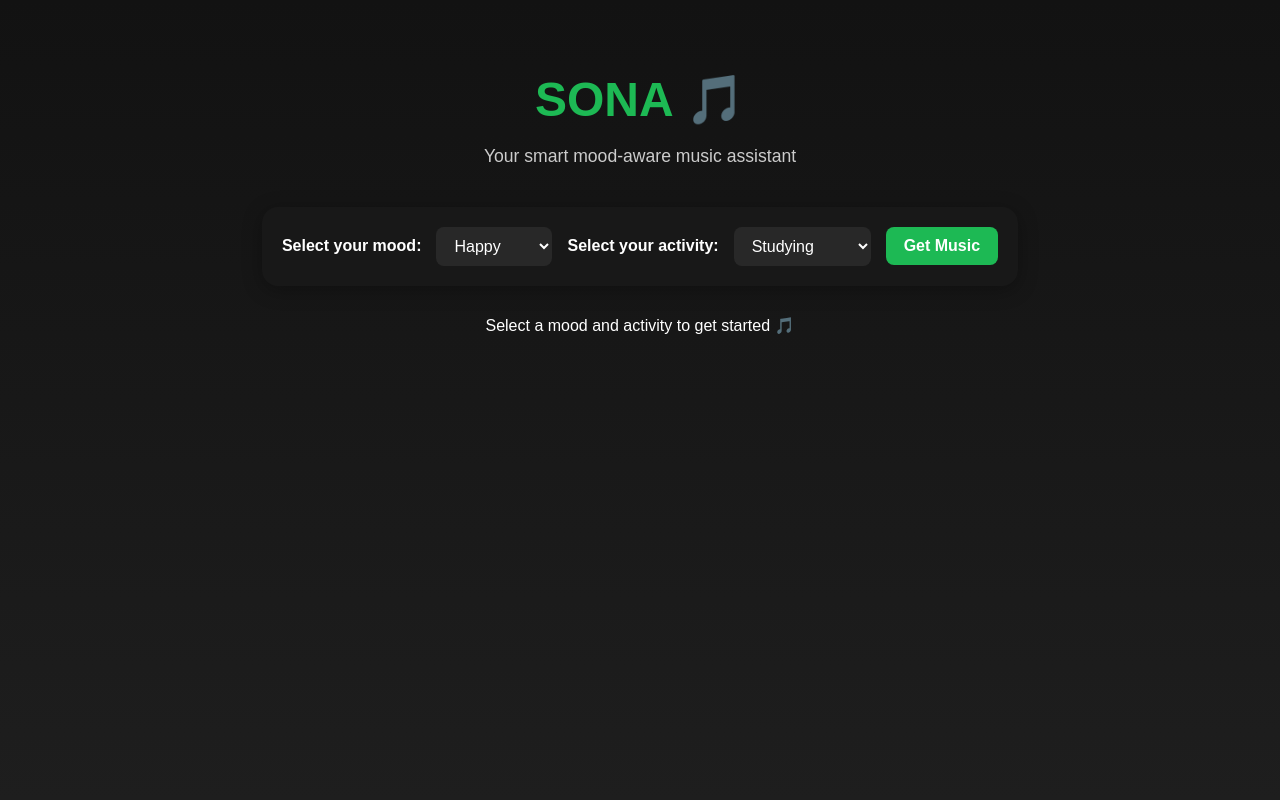
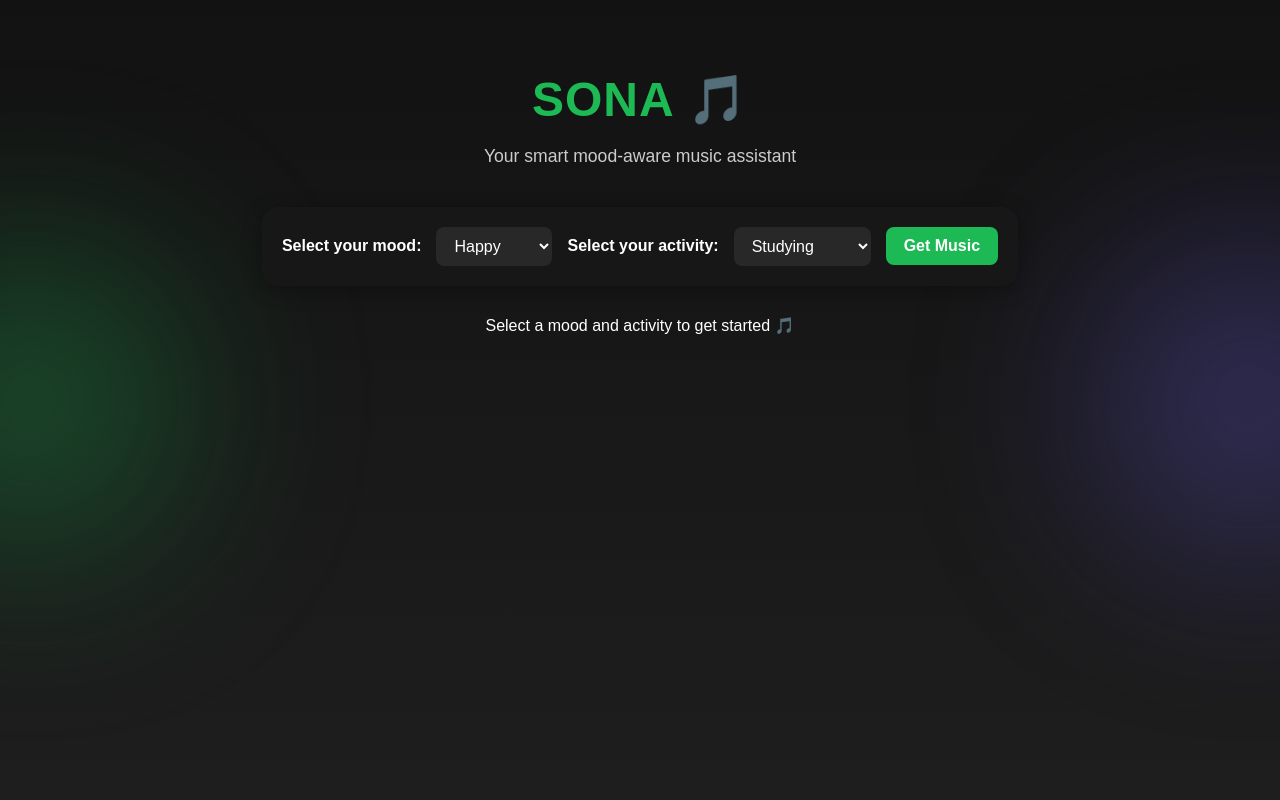
Before and after one commit to Jameswheeler987/SONA--A-Smart--Mood-Aware-Music-Assistant, a Flask app: page / in a window 1280 px wide. Run offline with Flask 3, Linux system fonts and the light colour scheme.

Commit message:
Final UI polish with side glow design and completed SONA system

```diff
--- a/static/style.css
+++ b/static/style.css
@@ -4,12 +4,42 @@ body {
     background: linear-gradient(180deg, #121212, #1e1e1e);
     color: white;
     min-height: 100vh;
+    position: relative;
+    overflow-x: hidden;
+}
+
+/* Side glow decorations */
+body::before,
+body::after {
+    content: "";
+    position: fixed;
+    top: 50%;
+    transform: translateY(-50%);
+    width: 300px;
+    height: 300px;
+    border-radius: 50%;
+    filter: blur(100px);
+    z-index: 0;
+    opacity: 0.35;
+    pointer-events: none;
+}
+
+body::before {
+    left: -120px;
+    background: #1db954;
+}
+
+body::after {
+    right: -120px;
+    background: #6c5ce7;
 }
 
 .container {
     max-width: 1000px;
     margin: 0 auto;
     padding: 40px 20px;
+    position: relative;
+    z-index: 1;
 }
 
 .hero {
@@ -21,6 +51,7 @@ body {
     font-size: 3rem;
     margin-bottom: 10px;
     color: #1db954;
+    letter-spacing: 1px;
 }
 
 .hero p {
@@ -35,7 +66,7 @@ body {
 }
 
 .mood-form {
-    background: #181818;
+    background: rgba(24, 24, 24, 0.9);
     padding: 20px;
     border-radius: 16px;
     box-shadow: 0 4px 20px rgba(0, 0, 0, 0.3);
@@ -43,6 +74,7 @@ body {
     gap: 15px;
     align-items: center;
     flex-wrap: wrap;
+    backdrop-filter: blur(8px);
 }
 
 .mood-form label {
@@ -67,10 +99,12 @@ body {
     font-size: 1rem;
     font-weight: bold;
     cursor: pointer;
+    transition: transform 0.2s ease, background 0.2s ease;
 }
 
 .mood-form button:hover {
     background: #17a74a;
+    transform: scale(1.03);
 }
 
 .results-header {
@@ -95,13 +129,20 @@ body {
 }
 
 .song-card {
-    background: #181818;
+    background: rgba(24, 24, 24, 0.92);
     border-radius: 16px;
     padding: 16px;
     display: flex;
     align-items: center;
     gap: 15px;
     box-shadow: 0 4px 20px rgba(0, 0, 0, 0.3);
+    backdrop-filter: blur(8px);
+    transition: transform 0.2s ease, box-shadow 0.2s ease;
+}
+
+.song-card:hover {
+    transform: translateY(-4px);
+    box-shadow: 0 8px 24px rgba(0, 0, 0, 0.4);
 }
 
 .album-cover {
```
